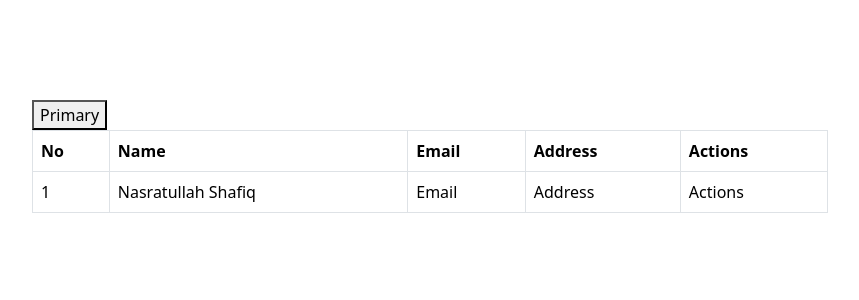
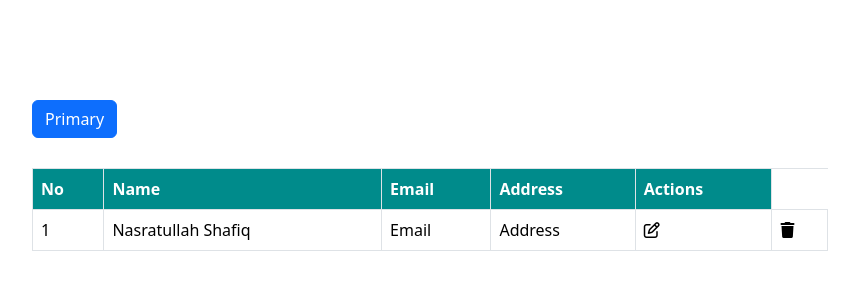
Before and after one commit to Nasratullah-Shafiq/MERN-Stack-CRUD, a React (Create React App) app in the folder frontend/: page / in a window 1280 px wide. Shown: the top 300 px of the page, without its empty margins (210-1069 px from the left). Built offline with nearby package versions, Linux system fonts and the light colour scheme.

Commit message:
New files added

```diff
--- a/frontend/package.json
+++ b/frontend/package.json
@@ -7,6 +7,7 @@
     "@testing-library/react": "^13.4.0",
     "@testing-library/user-event": "^13.5.0",
     "bootstrap": "^5.3.3",
+    "font-awesome": "^4.7.0",
     "react": "^18.3.1",
     "react-dom": "^18.3.1",
     "react-scripts": "5.0.1",
--- a/frontend/public/index.html
+++ b/frontend/public/index.html
@@ -26,6 +26,7 @@
     -->
     <link href="https://cdn.jsdelivr.net/npm/bootstrap@5.3.3/dist/css/bootstrap.min.css" rel="stylesheet" integrity="sha384-QWTKZyjpPEjISv5WaRU9OFeRpok6YctnYmDr5pNlyT2bRjXh0JMhjY6hW+ALEwIH" crossorigin="anonymous">
     <script src="https://cdn.jsdelivr.net/npm/bootstrap@5.3.3/dist/js/bootstrap.bundle.min.js" integrity="sha384-YvpcrYf0tY3lHB60NNkmXc5s9fDVZLESaAA55NDzOxhy9GkcIdslK1eN7N6jIeHz" crossorigin="anonymous"></script>
+    <link rel="stylesheet" href="https://cdnjs.cloudflare.com/ajax/libs/font-awesome/6.6.0/css/all.min.css" integrity="sha512-Kc323vGBEqzTmouAECnVceyQqyqdsSiqLQISBL29aUW4U/M7pSPA/gEUZQqv1cwx4OnYxTxve5UMg5GT6L4JJg==" crossorigin="anonymous" referrerpolicy="no-referrer" />
     <title> MERN STACK</title>
   </head>
   <body>
--- a/frontend/src/getuser/user.css
+++ b/frontend/src/getuser/user.css
@@ -6,3 +6,16 @@
     border-radius: 10px;
     box-shadow: 1px 1px 8px rgba(0,0,0,0.65s);
 }
+.userTable table{
+    width: 100%;
+    margin-top: 30px;
+}
+.userTable table thead th{
+    background-color: darkcyan;
+    color: white;
+}
+.userTable table thead td{
+    padding: 10px;
+    text-align: center;
+    vertical-align: middle;
+}
--- a/frontend/src/getuser/user.jsx
+++ b/frontend/src/getuser/user.jsx
@@ -3,7 +3,7 @@ import React from 'react'
 const User = ()=>{
     return(
         <div className = "userTable">
-            <button type="button" calssName="btn btn-primary"> Primary </button>
+            <button type="button" className="btn btn-primary"> Primary </button>
             <table className="table table-bordered">
                 <thead>
                     <tr>
@@ -20,7 +20,8 @@ const User = ()=>{
                         <td> Nasratullah Shafiq </td>
                         <td> Email </td>
                         <td> Address </td>
-                        <td> Actions </td>
+                        <td> <i className='fa-regular fa-pen-to-square'></i>
+                        </td> <td><i class="fa-solid fa-trash"></i> </td>
                     </tr>
                 </tbody>
             </table>
```
